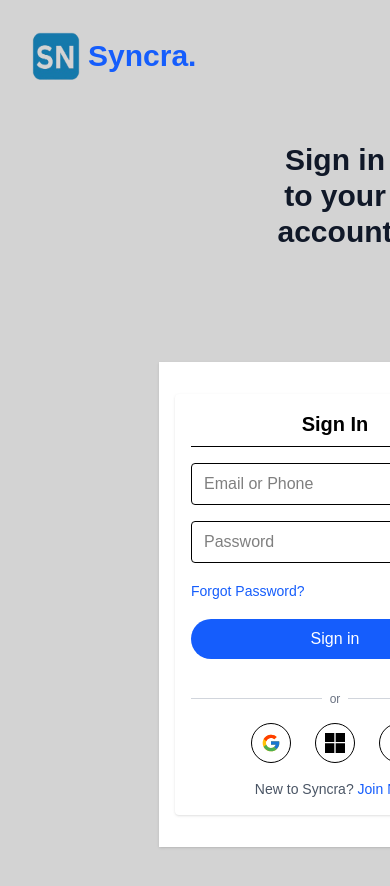
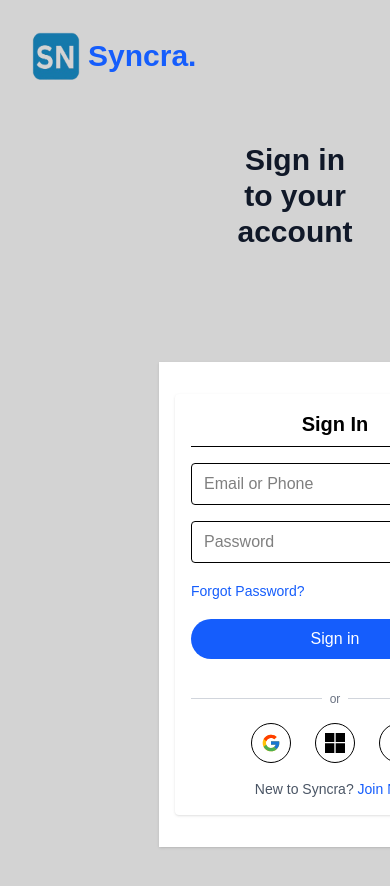
Before and after one commit to Mayuushi/IT342-Syncra, a React (Vite) app in the folder frontend-web/My-Syncra/: page / in a window 390 px wide. Shown: the top 886 px of the page. Built offline with nearby package versions, Linux system fonts and the light colour scheme.

Commit message:
change margin

```diff
--- a/frontend-web/My-Syncra/src/Components/Sections/Login.jsx
+++ b/frontend-web/My-Syncra/src/Components/Sections/Login.jsx
@@ -11,7 +11,7 @@
         <span className="ml-2 text-3xl font-bold text-blue-600">Syncra.</span>
       </div>
 
-      <div className="sm:mx-auto sm:w-full sm:max-w-md mb-20">
+      <div className="sm:mx-auto sm:w-full sm:max-w-md mb-20 mr-20">
         <h2 className="mt-0 text-center text-3xl font-extrabold text-gray-900">
           Sign in to your account
         </h2>
```
